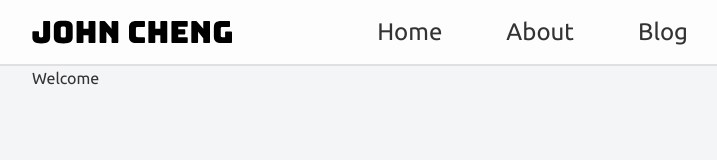
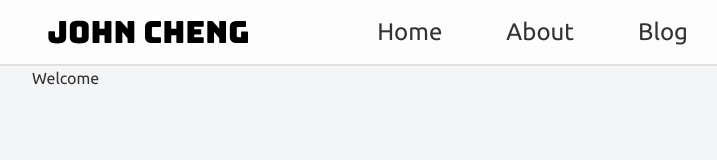
Before and after one commit to john-nhoj/johncheng, a Next.js app: page / in a window 1280 px wide. Shown: the top 160 px of the page, without its empty margins (272-989 px from the left). Built offline with nearby package versions, Linux system fonts and the light colour scheme.

Commit message:
Use wrapper padding for bigger focus area around logo

```diff
--- a/src/components/Link/LogoLink.tsx
+++ b/src/components/Link/LogoLink.tsx
@@ -7,7 +7,7 @@ import { Link, LinkProps } from 'components/Link/Link';
 // so it is actually interactive, responds to key events and these errors are false positives
 /* eslint-disable jsx-a11y/anchor-is-valid */
 export const LogoLink = (props: LinkProps) => (
-  <Link className={classNames('py-2', 'md:py-4')} {...props}>
+  <Link className={classNames('wrapper-padding')} {...props}>
     <Image src="/logo.svg" alt="Website logo" width={200} height={28} />
   </Link>
 );
```
